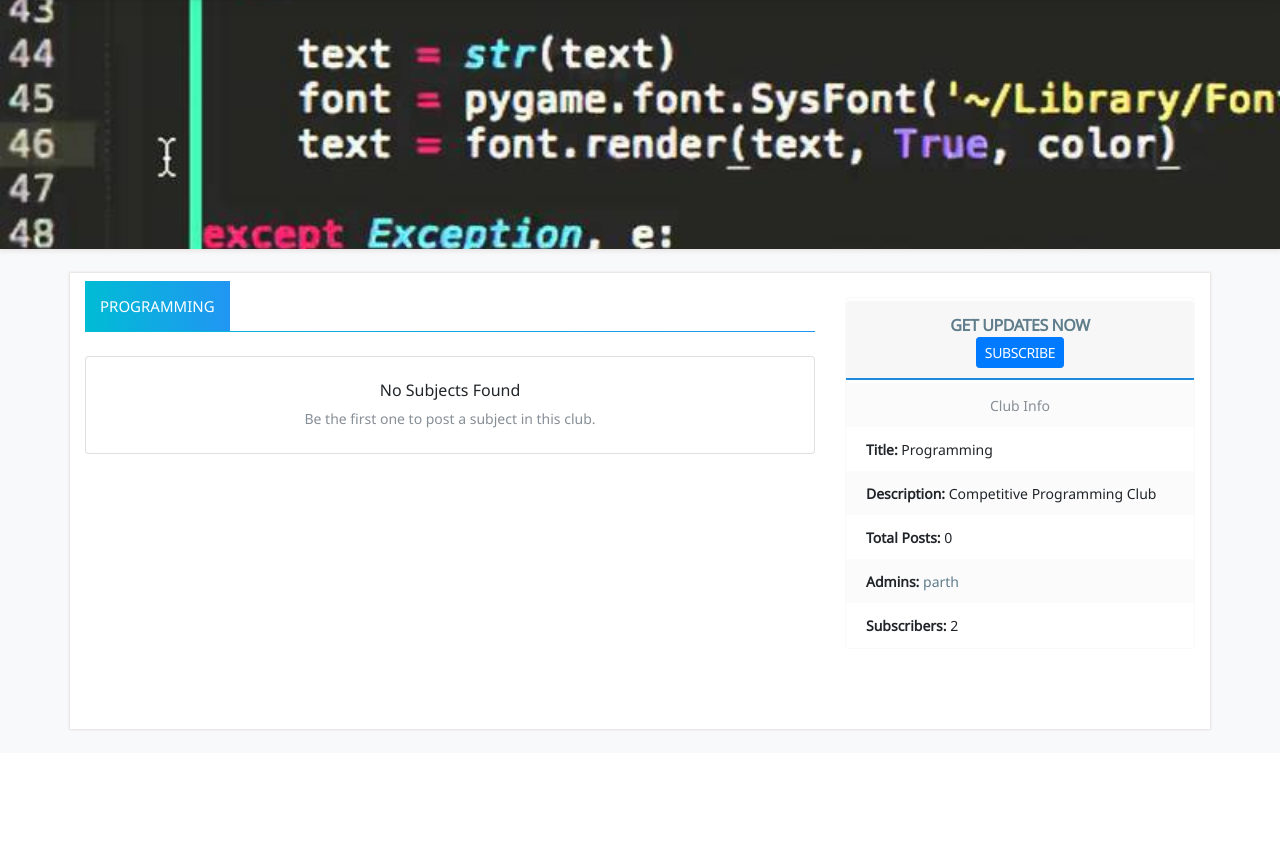
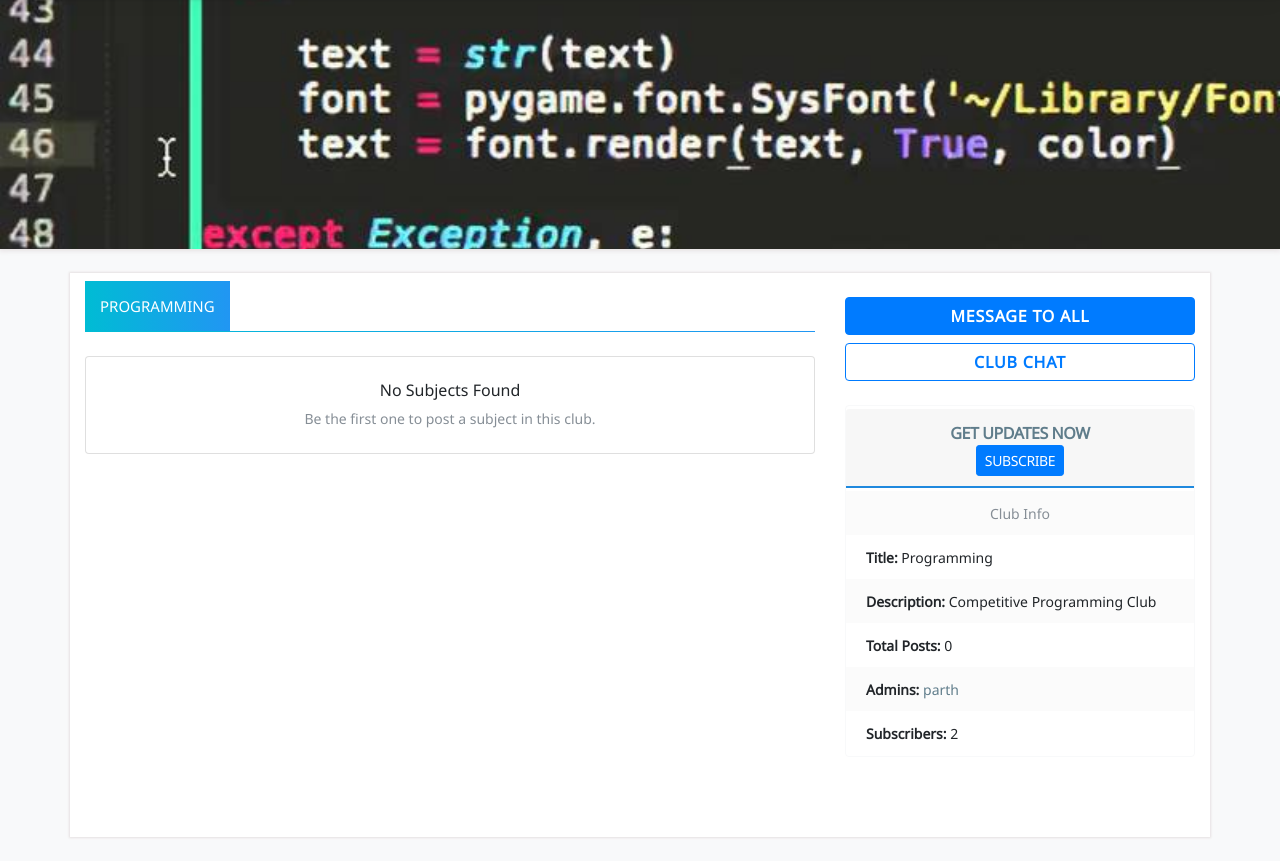
Before and after one commit to parthpatel643/clubs, a Django app: a page that uses templates/base.html in a window 1280 px wide. Shown: the part 65-926 px from the top of the page. Before the commit the page ends 796 px from the top, so only its background shows below. Run offline with Django 3.2, Linux system fonts and the light colour scheme; a user stored in the database is signed in; data comes from the database, SQL or seed files in the repository; both versions use the stored data as it was after the commit; data that the repository does not hold is empty; parts of the project's set-up code (start-up, migrations or seed data) failed here and were passed over; some libraries are stand-ins or nearby versions.

Commit message:
Added buttons for messagetoall and clubchat

```diff
--- a/boards/templates/boards/board.html
+++ b/boards/templates/boards/board.html
@@ -1,6 +1,6 @@
 {% extends "base.html" %}
 
-{% block title %}<title>{{ board.title }} | Elmer</title>{% endblock %}
+{% block title %}<title>{{ board.title }} | Clubs</title>{% endblock %}
 
 {% block content %}
 
--- a/templates/base.html
+++ b/templates/base.html
@@ -55,6 +55,8 @@
 
           <div class="col-lg-4 col-md-4">
             {% if bv %}
+              <a href="{% url 'new_subject' %}" class="btn btn-primary btn-block mt-4 cta_btn">MESSAGE TO ALL</a>
+              <a href="{% url 'new_board' %}" class="btn btn-outline-primary btn-block mt-2 cta_btn">CLUB CHAT</a>
               {% include "includes/board_info.html" %}
             {% else %}
               <a href="{% url 'new_subject' %}" class="btn btn-primary btn-block mt-4 cta_btn">CREATE POST</a>
```
Also changed, not shown: db.sqlite3, 3 other files.
